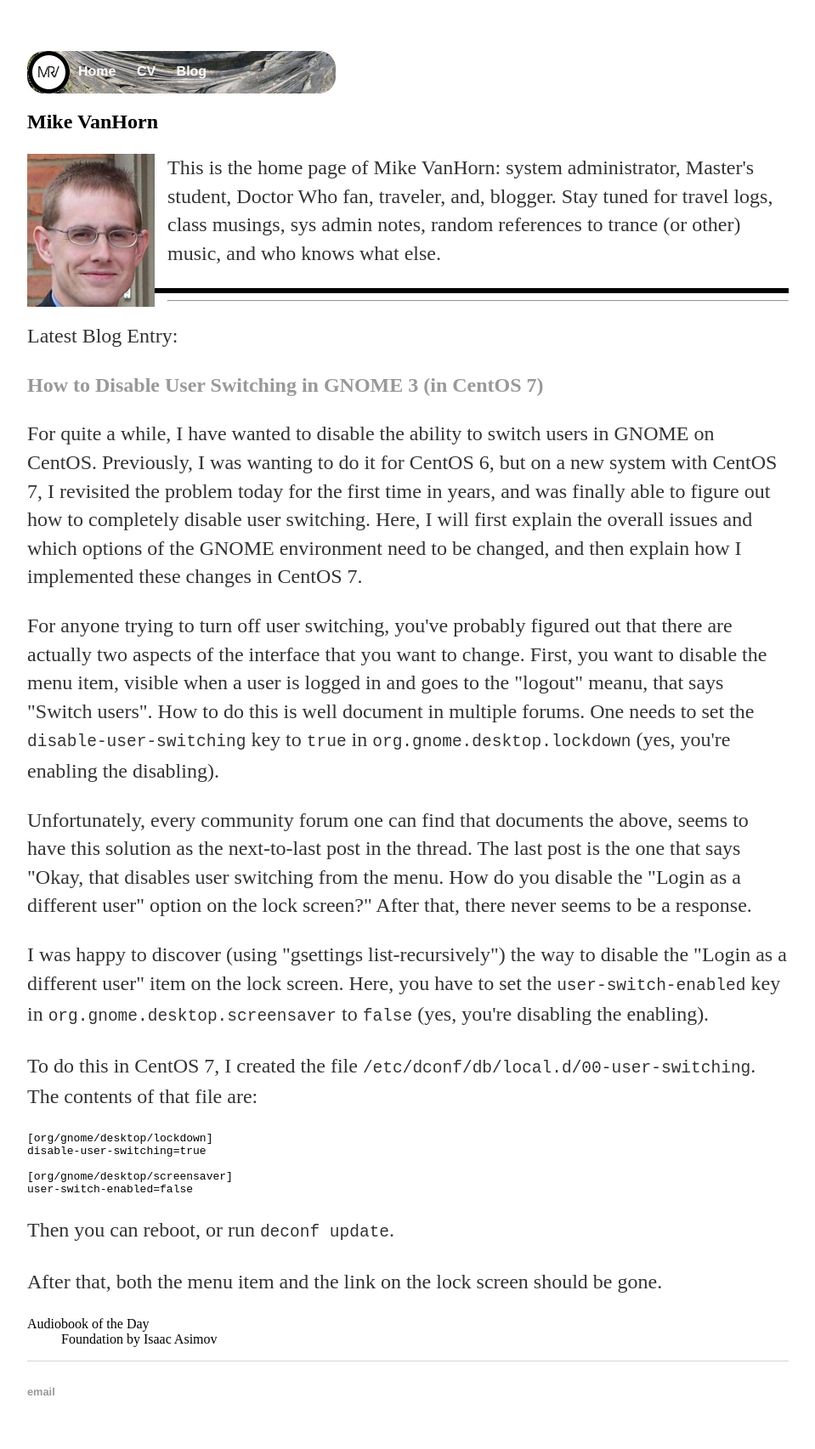
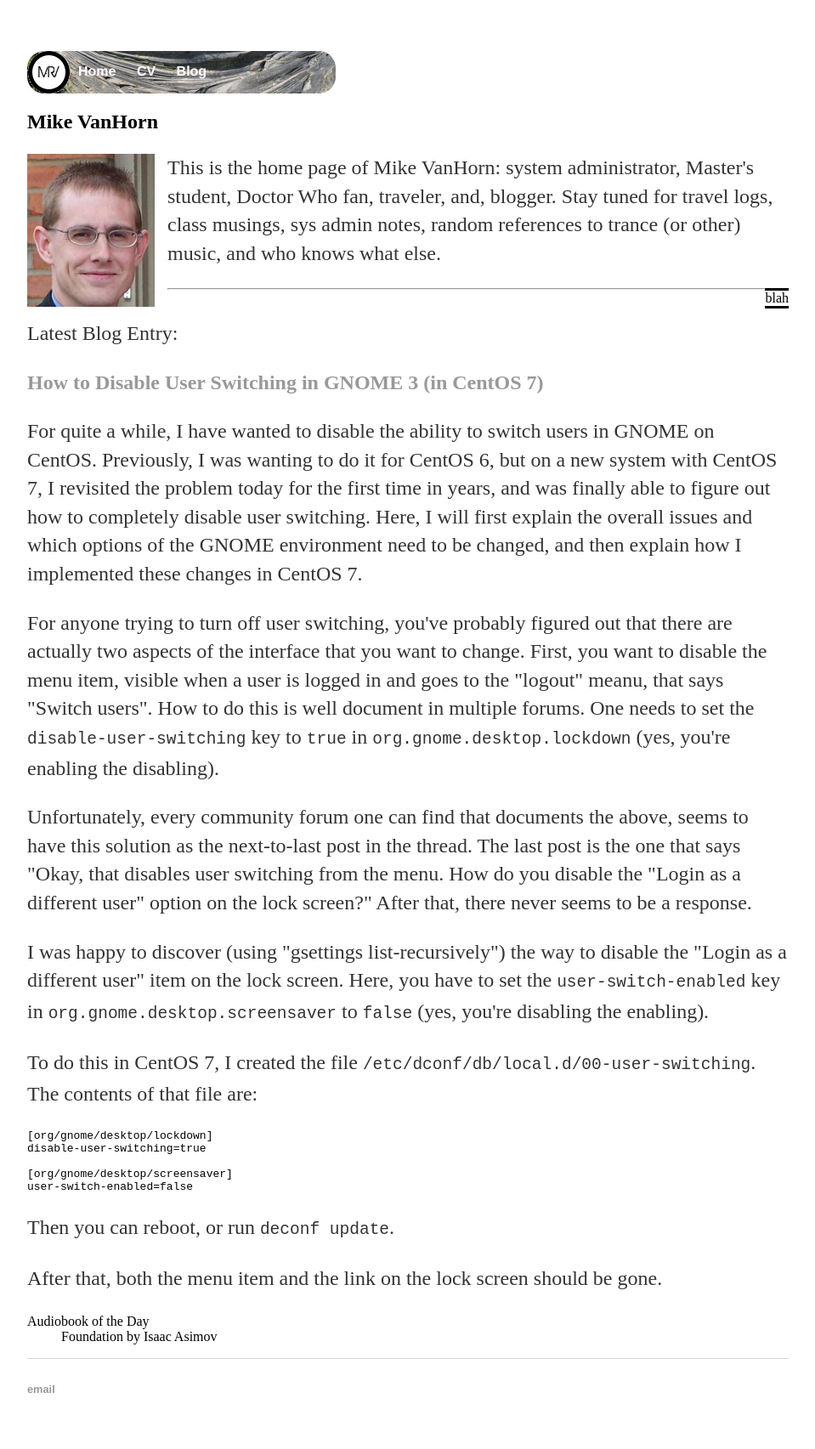
Before and after one commit to mrvanhorn/mrvanhorn.github.io, a Jekyll site: the page built from index.html, in a window 1280 px wide. Shown: the whole page at 85% size, without its empty margins (160-1119 px from the left). Built offline with Jekyll 4.4.1, drawn with Linux system fonts in a browser that asks for light colours.

Commit message:
Update index.html

```diff
--- a/index.html
+++ b/index.html
@@ -10,7 +10,7 @@ This is the home page of Mike VanHorn: system administrator, Master's student, D
 Stay tuned for travel logs, class musings, sys admin notes, random references to trance (or other) music, and who knows what else.
 </p>
 
-<div style="border-style:solid;border-left:10px;border-right:10px;" class="fb-page" data-href="https://www.facebook.com/mrv45335" data-tabs="timeline" data-width="180" data-height="700" data-small-header="false" data-adapt-container-width="true" data-hide-cover="false" data-show-facepile="true"></div>
+<div style="float: right; border-style:solid;border-left:10px;border-right:10px;" class="fb-page" data-href="https://www.facebook.com/mrv45335" data-tabs="timeline" data-width="180" data-height="700" data-small-header="false" data-adapt-container-width="true" data-hide-cover="false" data-show-facepile="true">blah</div>
 
   {% assign post = site.posts.first %}
   {% assign content = post.content %}
```
